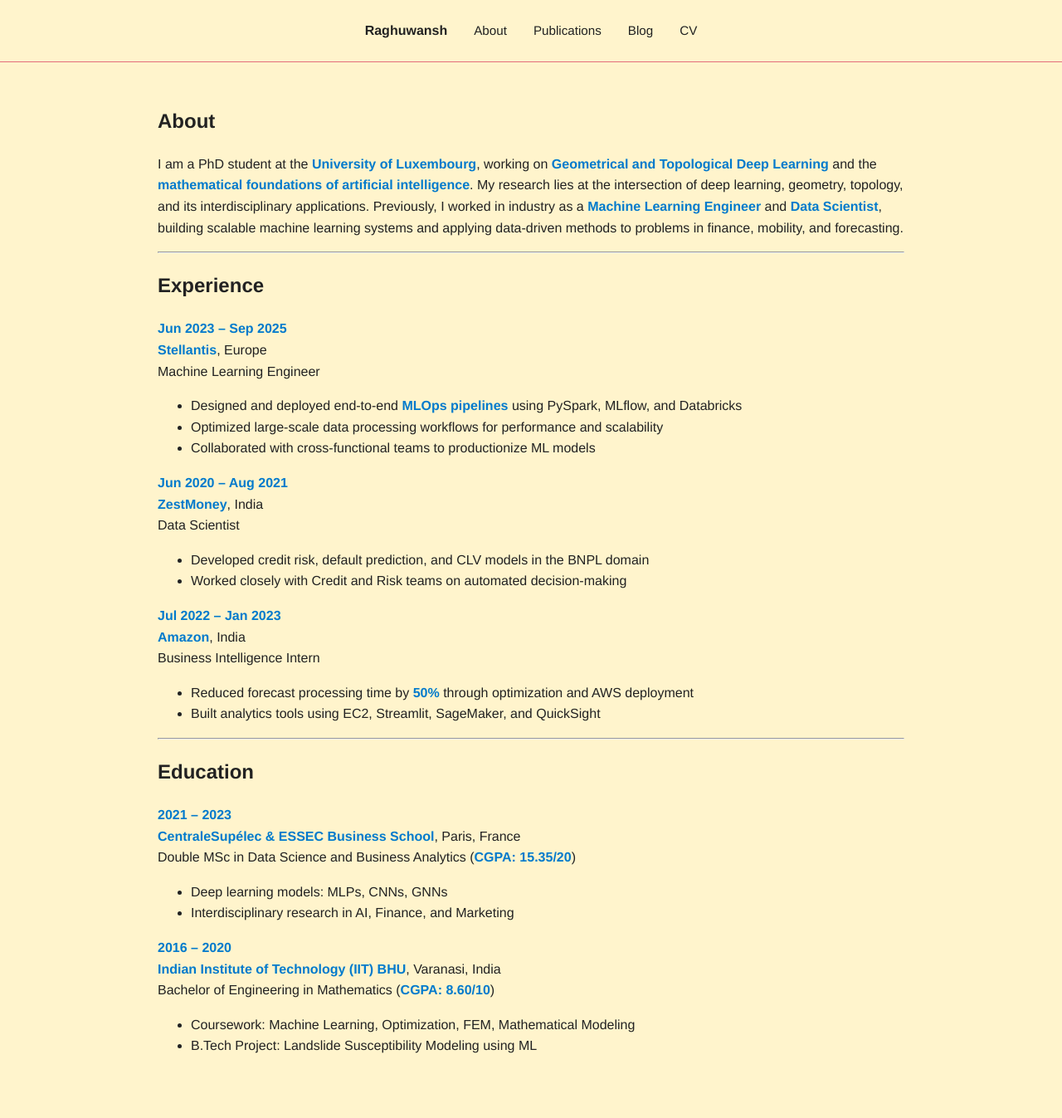
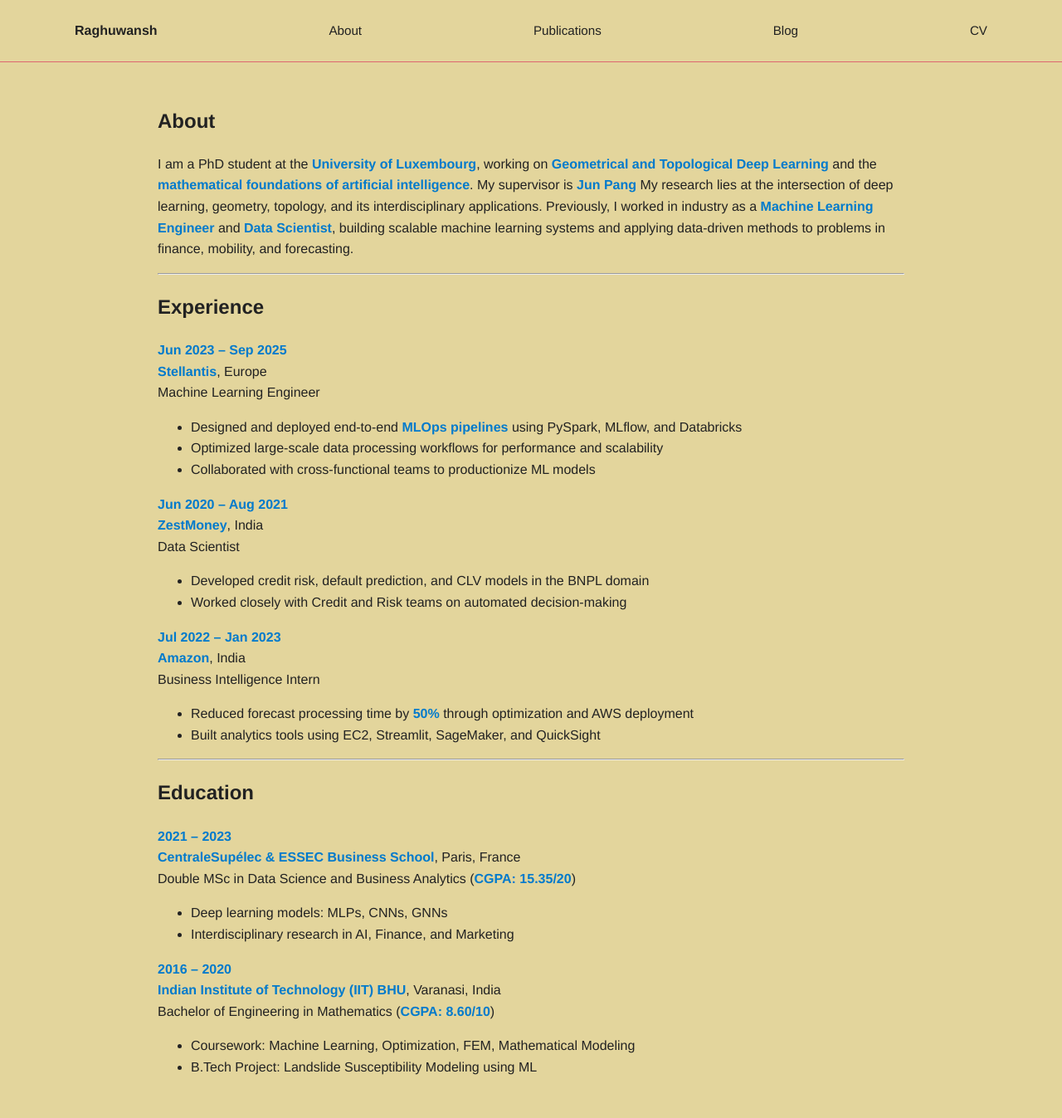
Before and after one commit to rajraghuwansh/rajraghuwansh.github.io, a Jekyll site: the page built from about.md, in a window 1280 px wide. Shown: the whole page at 83% size. Built offline with Jekyll 4.4.1, drawn with Linux system fonts in a browser that asks for light colours; before the commit the page ends 1321 px from its top, so only the background shows below that.

Commit message:
css changes

```diff
--- a/about.md
+++ b/about.md
@@ -6,7 +6,7 @@
 
 ## About
 
-I am a PhD student at the **University of Luxembourg**, working on **Geometrical and Topological Deep Learning** and the **mathematical foundations of artificial intelligence**. My research lies at the intersection of deep learning, geometry, topology, and its interdisciplinary applications.
+I am a PhD student at the **University of Luxembourg**, working on **Geometrical and Topological Deep Learning** and the **mathematical foundations of artificial intelligence**. My supervisor is **Jun Pang** My research lies at the intersection of deep learning, geometry, topology, and its interdisciplinary applications.
 Previously, I worked in industry as a **Machine Learning Engineer** and **Data Scientist**, building scalable machine learning systems and applying data-driven methods to problems in finance, mobility, and forecasting.
 
 ---
--- a/assets/css/site.css
+++ b/assets/css/site.css
@@ -6,7 +6,7 @@
   font-family: "Helvetica Neue", Helvetica, Arial, sans-serif;
   line-height: 1.6;
   color: #222;
-  background-color: #fff4cc; /* warmer soft yellow */
+  background-color: hsl(48, 56%, 75%); /* warmer soft yellow */
   margin: 0;
 }
 
@@ -25,6 +25,7 @@
 
 a:hover {
   text-decoration: underline;
+  color: #007acc;
 }
 
 /* =========================
@@ -38,7 +39,7 @@
 
 .nav-container {
   display: flex;
-  justify-content: center;
+  justify-content: space-between;
   align-items: center;
   gap: 2rem;
 }
@@ -83,7 +84,7 @@
   gap: 2.5rem;
   align-items: flex-start;
 
-  background-color: #ffffff;
+  background-color: transparent;
   border-radius: 14px;
   box-shadow: 0 8px 24px rgba(0, 0, 0, 0.06);
 }
```
Also changed, not shown: publications.md (+0 -18 lines).
